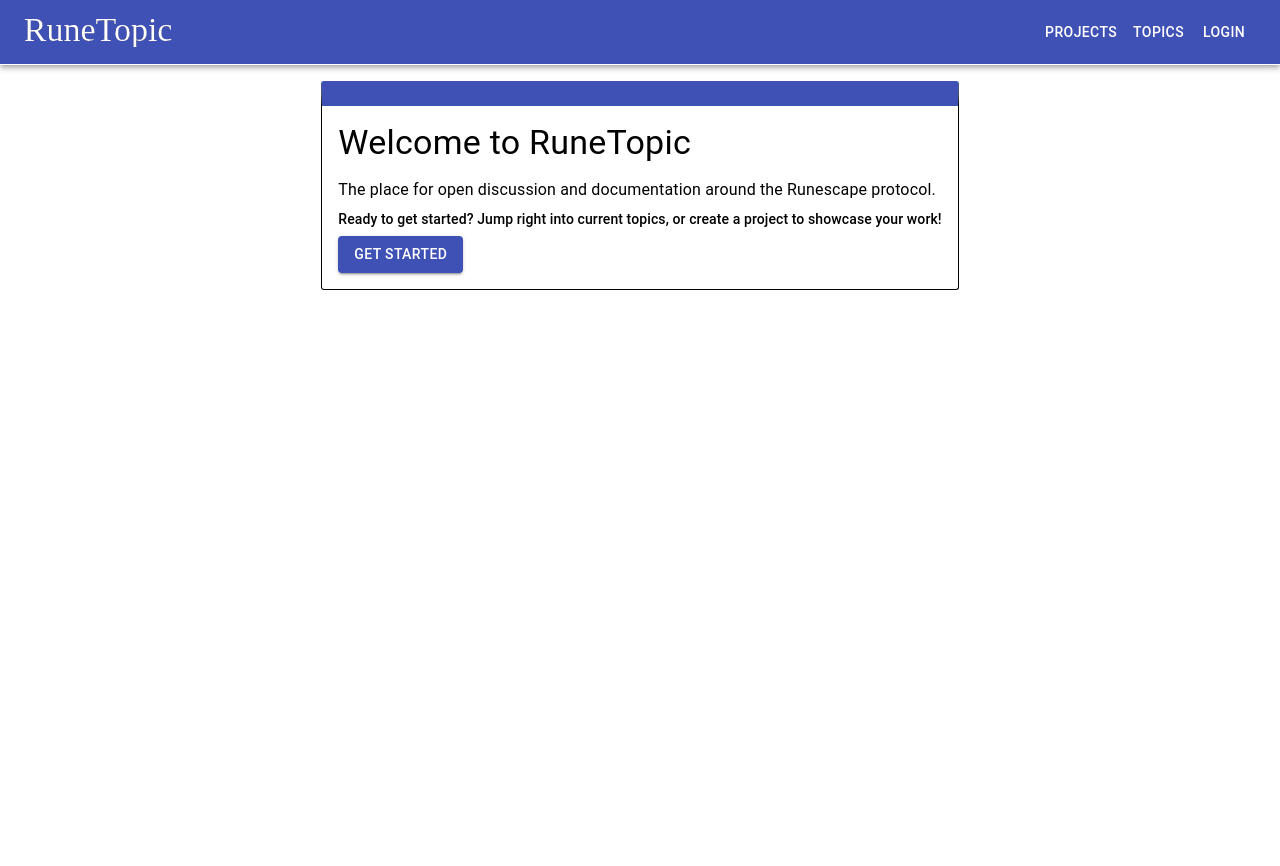
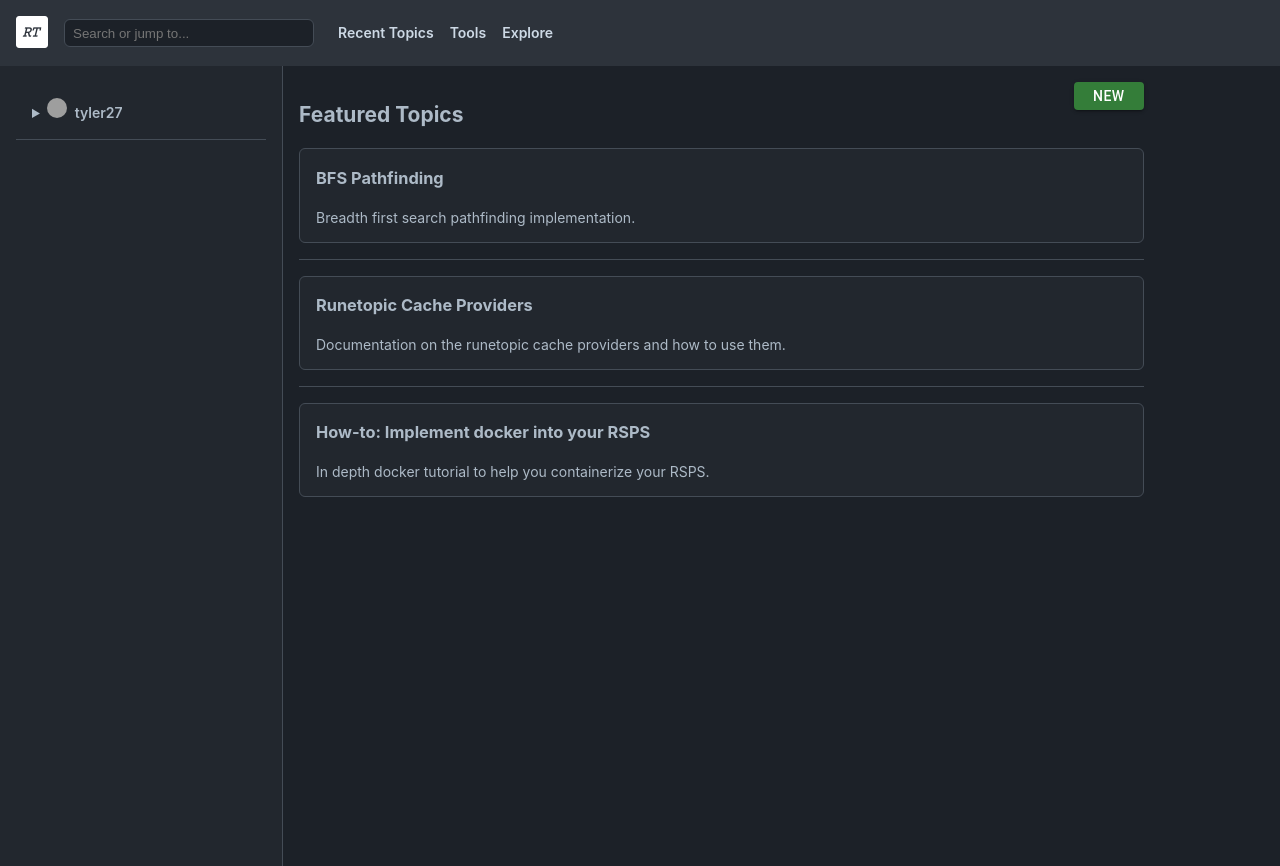
Before and after one commit to runetopic/website, a React (Create React App) app: page / in a window 1280 px wide. Before the commit this address led to /home. Before the commit the page ends 800 px from the top, so only its background shows below. Built offline with nearby package versions, Linux system fonts and the light colour scheme; grey boxes are pictures that could not be loaded.

Commit message:
Flushing out the website design

```diff
--- a/src/components/app/app.module.scss
+++ b/src/components/app/app.module.scss
@@ -1,6 +1,8 @@
-.container {
-	font-family: Montserrat,"Helvetica Neue",Helvetica,Arial,sans-serif;
-	.content {
-		color: black;
-	}
+body {
+	margin: 0;
+	font-family: -apple-system,BlinkMacSystemFont,"Segoe UI",Helvetica,Arial,sans-serif,"Apple Color Emoji","Segoe UI Emoji";
+    font-size: 14px;
+    line-height: 1.5;
+	background-color: #1c2128;
+	color: #adbac7
 }
--- a/src/components/app/index.tsx
+++ b/src/components/app/index.tsx
@@ -1,29 +1,20 @@
-import { useEffect } from 'react';
 import { Redirect, Route, Switch } from 'react-router';
 import Header from '../header';
 import HomePage from '../home';
-import ProjectsPage from '../project';
+import CreateTopic from '../topic/CreateTopic';
 
-import styles from './app.module.scss';
+import './app.module.scss'
 
 function Application() {
-	useEffect(() => {
-		document.body.style.backgroundColor = 'white';
-		document.body.style.margin = "auto"
-	}, []);
-
 	return (
-		<div className={ styles.container }>
+		<>
 			<Header />
-			<div className={ styles.content }>
 			<Switch>
-				<Route path='/home' component={ HomePage } />
-				<Route path='/topics' render={ () => <div>Coming soon!</div> } />
-				<Route path='/projects' component={ ProjectsPage } />
-				<Route exact path="/" render={() => <Redirect to="/home" /> } />
+				<Route exact path='/' component={ HomePage } />
+				<Route exact path='/topic/new' component={ CreateTopic } />
+				<Route exact path="/" render={() => <Redirect to="/" /> } />
 			</Switch>
-			</div>
-		</div>
+		</>
 	);
 }
 
--- a/src/components/header/index.tsx
+++ b/src/components/header/index.tsx
@@ -1,53 +1,73 @@
 import { makeStyles } from '@material-ui/core/styles';
-import AppBar from '@material-ui/core/AppBar';
-import Toolbar from '@material-ui/core/Toolbar';
-import Typography from '@material-ui/core/Typography';
-import Button from '@material-ui/core/Button';
-import IconButton from '@material-ui/core/IconButton';
-import RuneTopicLogo from '../../assets/svgs/logo';
 import { Link } from 'react-router-dom';
-import { Home } from '@material-ui/icons';
 
-const useStyles = makeStyles((theme) => ({
+import image from '../../assets/imgs/icon.png';
+
+const headerStyles = makeStyles((theme) => ({
 	root: {
-		flexGrow: 1,
-	},
-	appBar: {
-		borderBottom: '1px solid white'
-	},
-	menuButton: {
-		marginRight: theme.spacing(2),
+		display: 'flex',
+		padding: theme.spacing(2),
+		lineHeight: '1',
+		background: '#2d333b',
+		zIndex: 40,
+		color: 'white',
+		alignItems: 'center'
 	},
 	logo: {
-		flexGrow: 1,
+		paddingRight: theme.spacing(2)
+	},
+	menuItems: {
+		display: 'flex',
+		justifyContent: 'column',
+		alignItems: 'center',
+
+	},
+	search: {
+		background: '#1c2128',
+		border: '1px solid #444c56',
+		borderRadius: 6,
+		minHeight: 28,
+		padding: theme.spacing(.5),
+		paddingLeft: theme.spacing(1),
+		minWidth: 250
+	},
+	links: {
+		paddingLeft: theme.spacing(2)
 	},
 	link: {
-		color: 'white',
+		color: '#cdd9e5',
+		fontWeight: 600,
 		textDecoration: 'none',
+		paddingLeft: theme.spacing(1),
+		paddingRight: theme.spacing(1)
 	}
 }));
 
-const Header = () => {
-	const classes = useStyles();
+
+export const Header = () => {
+	const styles = headerStyles();
 
 	return (
-		<div className={classes.root}>
-			<AppBar position="static" className={classes.appBar}>
-				<Toolbar>
-					<div className={classes.logo}>
-						<Link to="/home" className={classes.link}>
-							<IconButton edge="start" className={classes.menuButton} color="inherit" aria-label="menu">
-								<RuneTopicLogo />
-							</IconButton>
-						</Link>
-					</div>
-					<Link to="/projects" className={classes.link}><Button color="inherit">Projects</Button></Link>
-					<Link to="/topics" className={classes.link}><Button color="inherit">Topics</Button></Link>
-					<Link to="/login" className={classes.link}><Button color="inherit">Login</Button></Link>
-				</Toolbar>
-			</AppBar>
-		</div>
-	);
-};
+		<header className={styles.root}>
+			<div className={styles.logo}>
+				<Link to="/">
+					<img src={image} alt="Runetopic logo" />
+				</Link>
+			</div>
+			<div className={styles.menuItems}>
+				<input
+					className={ styles.search }
+					placeholder="Search or jump to..."
+					type="search"
+				/>
+				<div className={ styles.links }>
+					<Link className={ styles.link } to="/recent-topics/">Recent Topics</Link>
+					<Link className={ styles.link } to="/tools/">Tools</Link>
+					<Link className={ styles.link } to="/explore/">Explore</Link>
+				</div>
+			</div>
+		</header>
+	)
+}
 
 export default Header;
--- a/src/components/home/index.tsx
+++ b/src/components/home/index.tsx
@@ -1,41 +1,126 @@
 import { Button } from '@material-ui/core';
 import { makeStyles } from '@material-ui/core/styles';
-import Typography from '@material-ui/core/Typography';
+import { Link } from 'react-router-dom';
 
 const homePageStyles = makeStyles((theme) => ({
 	root: {
 		display: 'flex',
-		justifyContent: 'center',
+		minHeight: '100vh',
 	},
-	info: {
-		margin: theme.spacing(2),
-		borderTop: '25px solid #3f51b5',
-		borderRadius: 3,
-		borderRight: '1px solid black',
-		borderLeft: '1px solid black',
-		borderBottom: '1px solid black',
+	sidePanel: {
+		minWidth: 250,
+		background: '#22272e',
+		borderRight: '1px solid #444c56',
 		padding: theme.spacing(2),
+	},
+	details: {
+		borderBottom: '1px solid #444c56',
+		fontWeight: 600,
+		padding: theme.spacing(2)
+	},
+	profileImg: {
+		borderRadius: '50%'
+	},
+	username: {
+		marginLeft: theme.spacing(1)
+	},
+	menu: {
+		display: 'flex',
+		flexDirection: 'column',
+	},
+	menuItem: {
+		width: '100%'
+	},
+	link: {
+		textDecoration: 'none'
+	},
+	content: {
+		padding: theme.spacing(2),
+		width: '66%'
+	},
+	topic: {
+		backgroundColor: '#22272e',
+		borderWidth: 1,
+		borderRadius: 6,
+		borderStyle: 'solid',
+		borderColor: '#444c56',
+		paddingRight: theme.spacing(2),
+		paddingLeft: theme.spacing(2),
+		marginBottom: theme.spacing(2),
+	},
+	divider: {
+		borderBottom: '1px solid #444c56',
+		marginTop: theme.spacing(2),
+		marginBottom: theme.spacing(2)
+	},
+	heading: {
+		display: 'flex',
+		justifyContent: 'space-between',
+	},
+	addNewButton: {
+		height: 28,
+		width: 70,
+		background: '#347d39',
+		color: 'white',
 	}
 }));
+
 
 const HomePage = () => {
 	const styles = homePageStyles();
 
+	const sideBar = (
+		<aside className={styles.sidePanel}>
+			<details className={styles.details}>
+				<summary>
+					<img
+						src="https://avatars.githubusercontent.com/u/11916106?s=40&amp;v=4"
+						alt="@tyler27"
+						height="20"
+						width="20"
+						data-view-component="true"
+						className={styles.profileImg} />
+					<span className={styles.username}>tyler27</span>
+				</summary>
+				<div className={styles.menu}>
+					<div className={styles.menuItem}>My first topic...please don't hate me</div>
+					<div className={styles.menuItem}>Runetopic cache providers</div>
+				</div>
+			</details>
+		</aside>
+	);
+
 	return (
 		<div className={styles.root}>
-			<div className={styles.info}>
-				<Typography variant="h4" component="h2" gutterBottom>
-					Welcome to RuneTopic
-				</Typography>
-				<Typography variant="subtitle1" gutterBottom>
-					The place for open discussion and documentation around the Runescape protocol.
-				</Typography>
-				<Typography variant="subtitle2" gutterBottom>
-					Ready to get started? Jump right into current topics, or create a project to showcase your work!
-				</Typography>
-				<Button variant="contained" color="primary">
-					Get Started
-				</Button>
+			{ sideBar }
+
+			<div className={styles.content}>
+				<div className={styles.heading}>
+					<h2>Featured Topics</h2>
+					<Link to="/topic/new" style={ { textDecoration: 'none' }}>
+						<Button className={styles.addNewButton} variant="contained">New</Button>
+					</Link>
+				</div>
+
+
+				<div className={styles.topic}>
+					<h3>BFS Pathfinding</h3>
+					<p>Breadth first search pathfinding implementation.</p>
+				</div>
+
+				<div className={styles.divider} />
+
+				<div className={styles.topic}>
+					<h3>Runetopic Cache Providers</h3>
+					<p>Documentation on the runetopic cache providers and how to use them.</p>
+				</div>
+
+				<div className={styles.divider} />
+
+				<div className={styles.topic}>
+					<h3>How-to: Implement docker into your RSPS</h3>
+					<p>In depth docker tutorial to help you containerize your RSPS.</p>
+				</div>
 			</div>
 		</div>
 	);
--- a/src/components/project/ProjectCard.tsx
+++ /dev/null
@@ -1,50 +0,0 @@
-import { makeStyles } from '@material-ui/core/styles';
-
-import Card from '@material-ui/core/Card';
-import CardActionArea from '@material-ui/core/CardActionArea';
-import CardActions from '@material-ui/core/CardActions';
-import CardContent from '@material-ui/core/CardContent';
-import CardMedia from '@material-ui/core/CardMedia';
-import Button from '@material-ui/core/Button';
-import Typography from '@material-ui/core/Typography';
-
-
-const useStyles = makeStyles((theme) => ({
-	root: {
-		padding: 8,
-		width: 200,
-		margin: theme.spacing(2)
-	},
-}));
-
-const ProjectCard = () => {
-	const classes = useStyles();
-
-	return (
-		<Card className={classes.root}>
-			<CardActionArea>
-				<CardMedia
-					component="img"
-					alt="Contemplative Reptile"
-					image="https://encrypted-tbn3.gstatic.com/images?q=tbn:ANd9GcQCOrMFUU9fOnj9lx616dZdBk8yrc4-K79DLHxtuaVJWhP1cr-5"
-					title="Contemplative Reptile"
-				/>
-				<CardContent>
-					<Typography gutterBottom variant="h5" component="h2">
-						Xlite 2.0
-					</Typography>
-					<Typography variant="body2" color="textSecondary" component="p">
-						Xlite 2.0 is an open source RSPS built in kotlin around the 647 revision.
-					</Typography>
-				</CardContent>
-			</CardActionArea>
-			<CardActions>
-				<Button size="small" color="primary">
-					View Project
-				</Button>
-			</CardActions>
-		</Card>
-	);
-}
-
-export default ProjectCard;
--- a/src/components/project/index.tsx
+++ /dev/null
@@ -1,11 +0,0 @@
-import ProjectCard from './ProjectCard';
-
-const ProjectsPage = () => {
-	return (
-		<div>
-			<ProjectCard />
-		</div>
-	)
-};
-
-export default ProjectsPage;
--- /dev/null
+++ b/src/components/topic/CreateTopic.tsx
@@ -0,0 +1,31 @@
+import { makeStyles } from "@material-ui/core";
+
+const homePageStyles = makeStyles((theme) => ({
+	root: {
+		display: 'flex',
+		justifyContent: 'center'
+	},
+	divider: {
+		borderBottom: '1px solid #444c56',
+		marginTop: theme.spacing(2),
+		marginBottom: theme.spacing(2)
+	},
+	heading: {
+	}
+}));
+
+export const CreateTopic = () => {
+	const styles = homePageStyles();
+
+	return (
+		<div className={styles.root}>
+			<div className={styles.heading}>
+				<h1>Create new topic</h1>
+				<p>A topic should contain useful information that others can easily read and digest.</p>
+				<div className={ styles.divider} />
+			</div>
+		</div>
+	);
+};
+
+export default CreateTopic;
--- a/src/components/topic/index.tsx
+++ /dev/null
@@ -1,5 +0,0 @@
-import LatestTopics from "./LatestTopics";
-
-export default {
-	LatestTopics
-};
--- a/src/components/topic/latestTopics.module.scss
+++ /dev/null
@@ -1,6 +0,0 @@
-.container {
-	border: 1px solid white;
-	border-radius: 5px;
-	max-width: 500px;
-	padding: 8px;
-}
```
Also changed, not shown: src/components/profile/index.tsx (deleted, +0 -9 lines), src/components/topic/LatestTopics.tsx (deleted, +0 -52 lines), src/assets/imgs/icon.png (added).
